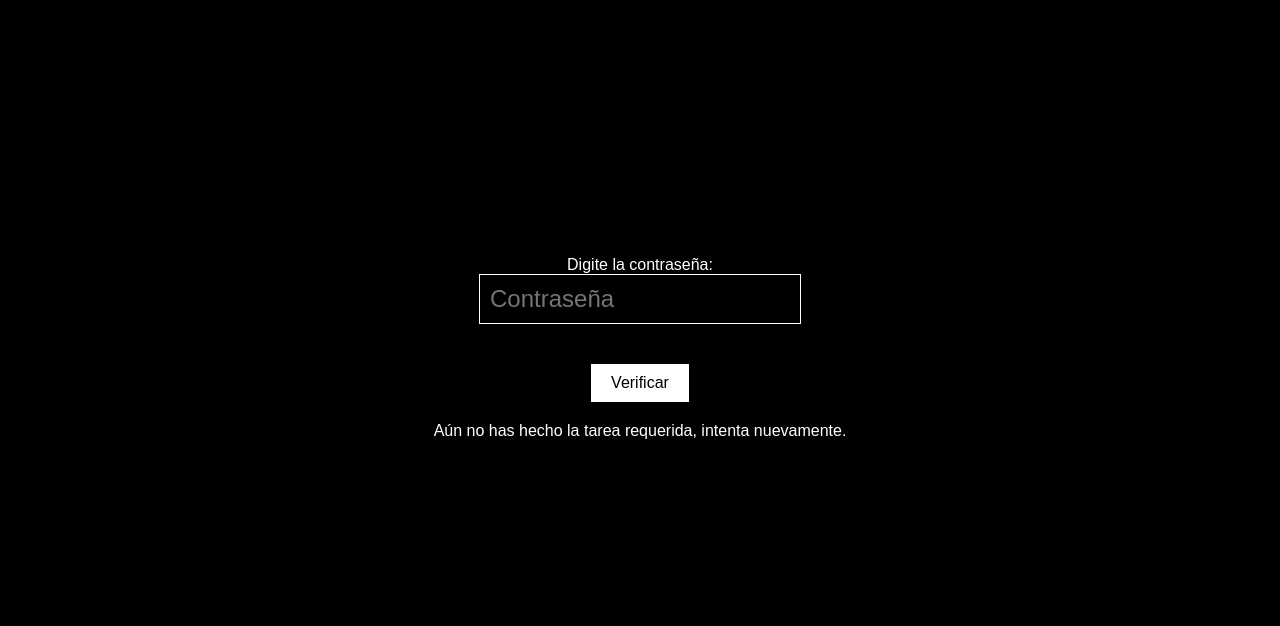
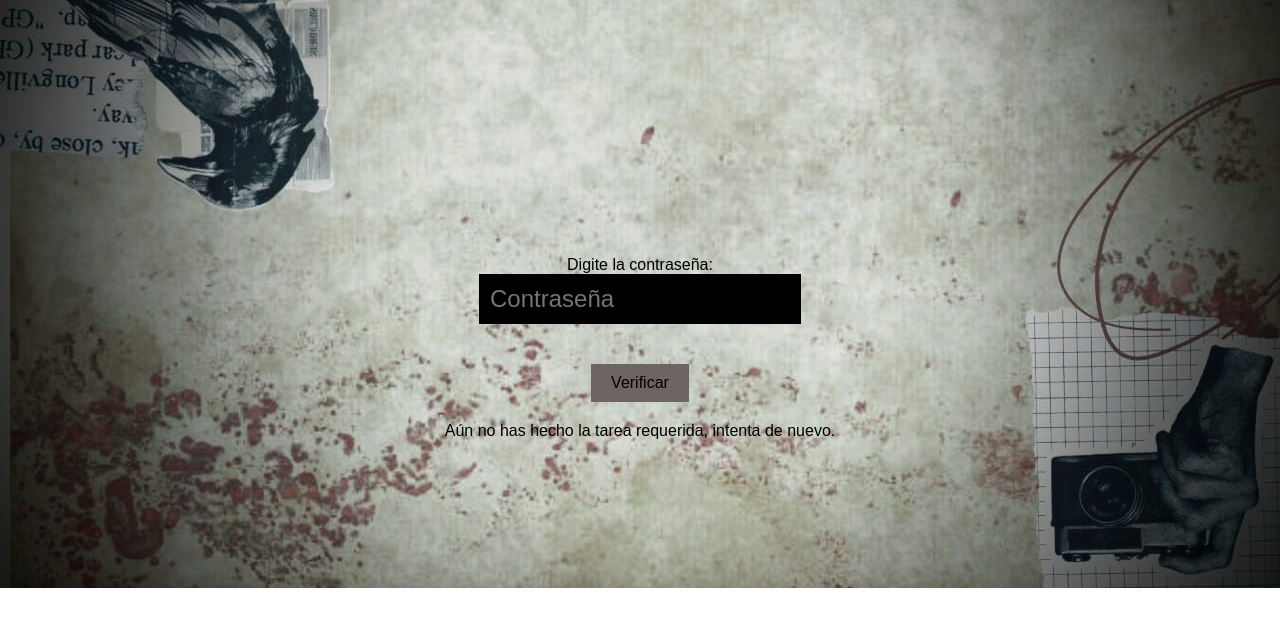
Before and after one commit to JuanCC1011/ARCHIVO-RECUPERADO, a plain HTML site: page index.html in a window 1280 px wide. Both pictures are taken after a click on the button "Verificar". Drawn offline with Linux system fonts and the light colour scheme.

Commit message:
Add files via upload

```diff
--- a/index.html
+++ b/index.html
@@ -6,12 +6,16 @@
     <title>Verificación de Contraseña</title>
     <style>
         body {
-            background-color: black;
-            color: white;
+            background-image: url('IMG/foto2.jpg');
+            background-size: cover; /* Ajusta la imagen para cubrir toda la pantalla */
+            background-position: center; /* Centra la imagen */
+            background-repeat: no-repeat; /* Evita que se repita */
+            color: rgb(0, 0, 0);
             font-family: Arial, sans-serif;
             text-align: center;
             margin-top: 20%;
-        }
+            }
+
         #inputContainer {
             margin-bottom: 20px;
         }
@@ -20,13 +24,13 @@
             padding: 10px;
             width: 300px;
             background-color: black;
-            color: white;
-            border: 1px solid white;
+            color: #ffffff;
+            border: 1px solid rgb(0, 0, 0);
         }
         button {
             padding: 10px 20px;
             font-size: 16px;
-            background-color: white;
+            background-color: rgb(109, 100, 100);
             color: black;
             border: none;
             cursor: pointer;
@@ -38,6 +42,12 @@
         #resultado {
             margin-top: 20px;
         }
+        .enlace-video {
+        color: rgb(3, 77, 77);
+        font-weight: bold;
+        text-decoration: underline;
+        }
+
     </style>
 </head>
 <body>
@@ -59,13 +69,12 @@
             resultadoDiv.innerHTML = '';
 
             if (password === 'albricias') {
-                resultadoDiv.innerHTML = '<p><a href="https://youtu.be/KFTy0tUw2Ug?si=IenVQrItgWV86C3v" style="color: white;">Haz clic aquí para ver el video</a></p>';
+                resultadoDiv.innerHTML = '<p><a href="https://youtu.be/KFTy0tUw2Ug?si=IenVQrItgWV86C3v" class="enlace-video">Haz clic aquí para ver el video</a></p>';
             } else {
-                resultadoDiv.innerHTML = '<p>Aún no has hecho la tarea requerida, intenta nuevamente.</p>';
+                resultadoDiv.innerHTML = '<p>Aún no has hecho la tarea requerida, intenta de nuevo.</p>';
             }
         }
     </script>
 
 </body>
-
 </html>
```
Also changed, not shown: IMG/foto2.jpg (added).
